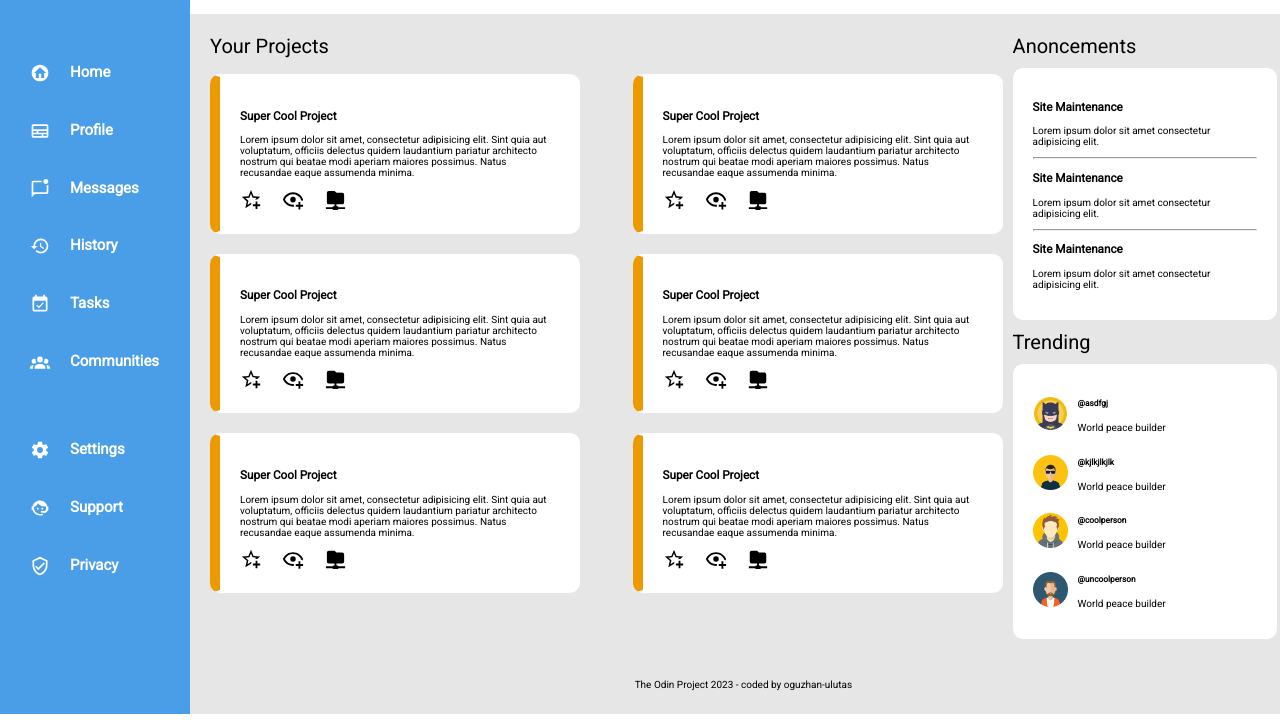
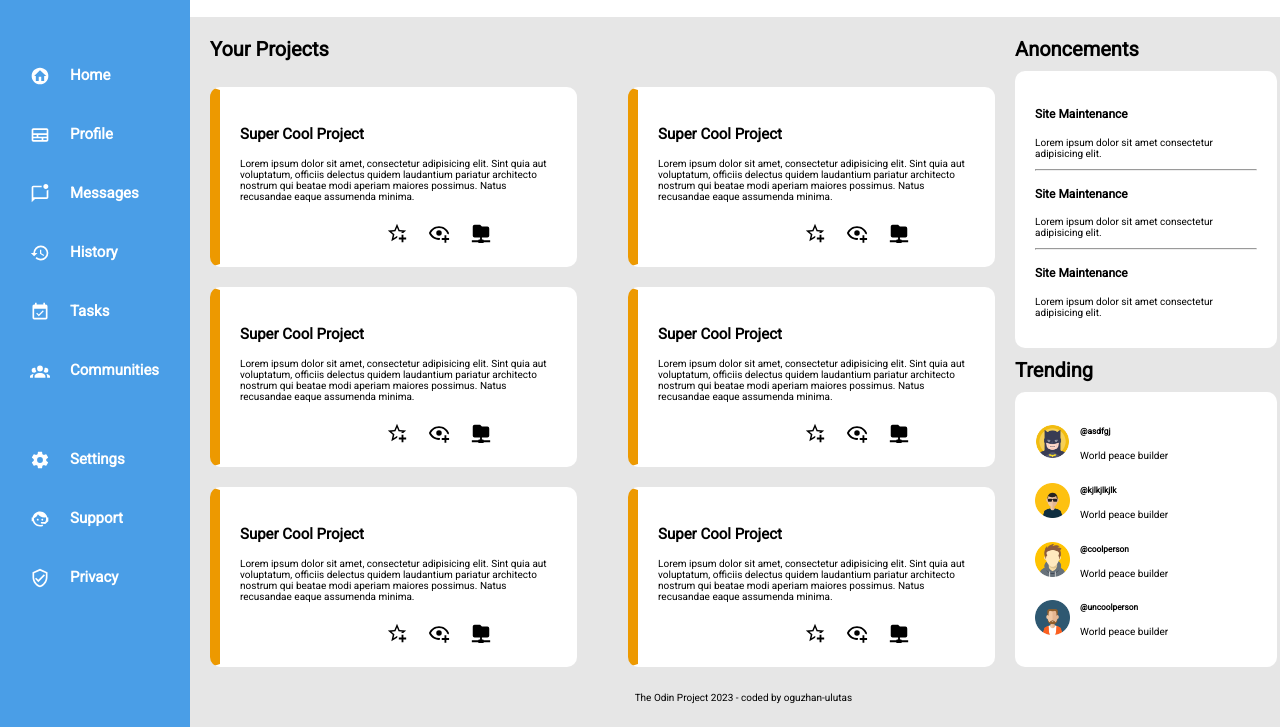
Before and after one commit to oguzhan-ulutas/odin-admin-dashboard, a plain HTML site: page index.html in a window 1280 px wide. Shown: the part 161-888 px from the top of the page. Drawn offline with Linux system fonts and the light colour scheme.

Commit message:
End of the project

```diff
--- a/index.html
+++ b/index.html
@@ -171,17 +171,17 @@
             <div class="cards-header">Anoncements</div>
             <div class="anoncements">
                 <div>
-                    <h3>Site Maintenance</h3>
+                    <h4>Site Maintenance</h4>
                     <p>Lorem ipsum dolor sit amet consectetur adipisicing elit.</p>
                 </div>
                 <hr>
                 <div>
-                    <h3>Site Maintenance</h3>
+                    <h4>Site Maintenance</h4>
                     <p>Lorem ipsum dolor sit amet consectetur adipisicing elit.</p>
                 </div>
                 <hr>
                 <div>
-                    <h3>Site Maintenance</h3>
+                    <h4>Site Maintenance</h4>
                     <p>Lorem ipsum dolor sit amet consectetur adipisicing elit.</p>
                 </div>
             </div>
--- a/style.css
+++ b/style.css
@@ -43,7 +43,7 @@ body {
   display: grid;
   grid-template-columns: 3fr 1fr;
   grid-template-rows: 3rem 1fr 2rem;
-  gap: 1rem;
+  gap: 2rem;
 }
 
 .dashboard-button img {
@@ -172,6 +172,7 @@ body {
   background-color: var(--dashboard-bg-color);
   border: none;
   border-radius: 3rem;
+  color: white;
 }
 
 .card-buttons {
@@ -179,6 +180,7 @@ body {
   display: flex;
   flex-direction: row;
   gap: 2rem;
+  align-self: center;
 }
 
 .card {
@@ -189,11 +191,16 @@ body {
   border-left-width: 1rem;
   padding: 2rem;
   max-width: 40%;
+
+  display: flex;
+  flex-direction: column;
+  gap: 1rem;
 }
 
 .cards-header {
   font-size: 2rem;
   grid-area: 1 / 1 / 2 / 2;
+  font-weight: bold;
 }
 
 .anoncements,
@@ -238,3 +245,13 @@ body {
   align-items: center;
   gap: 1rem;
 }
+
+.card-content > h3 {
+  font-weight: bold;
+  font-size: 1.5rem;
+}
+
+h4 {
+  font-size: 1.2rem;
+  font-weight: bold;
+}
```
